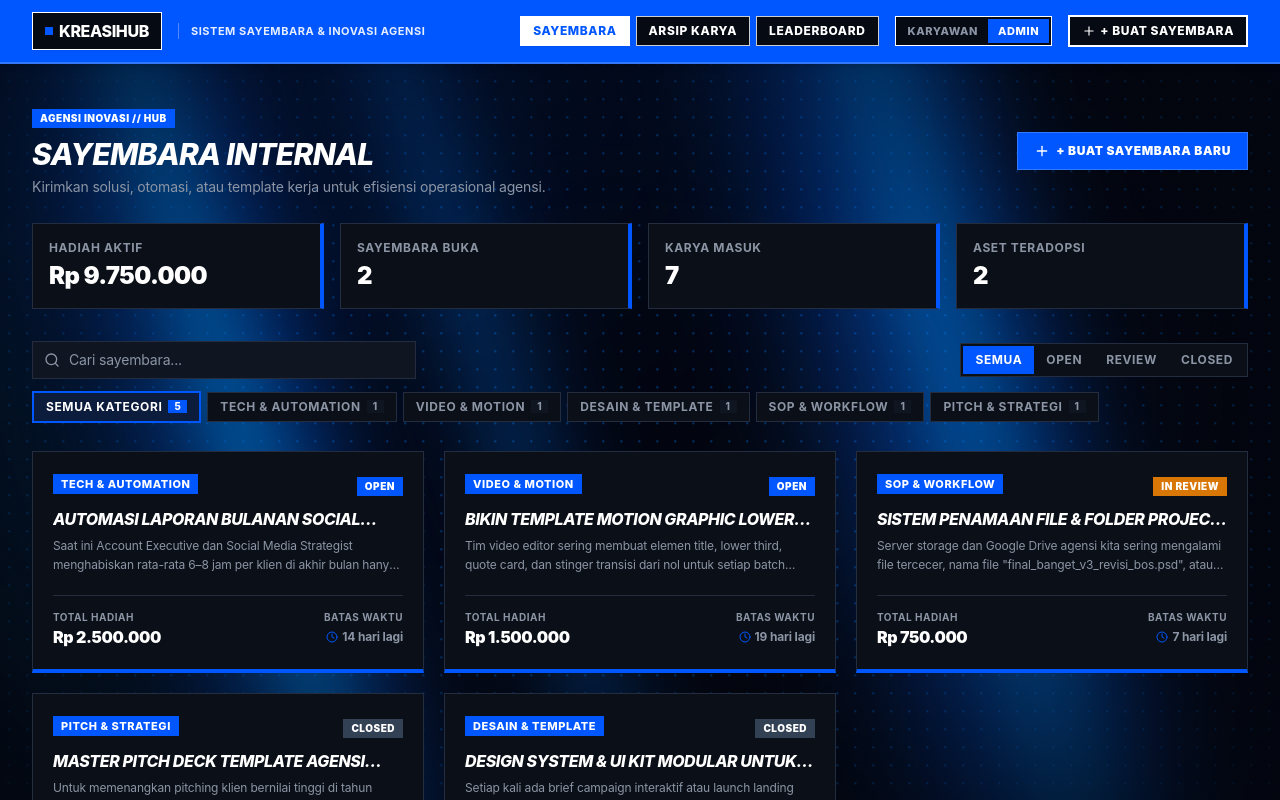
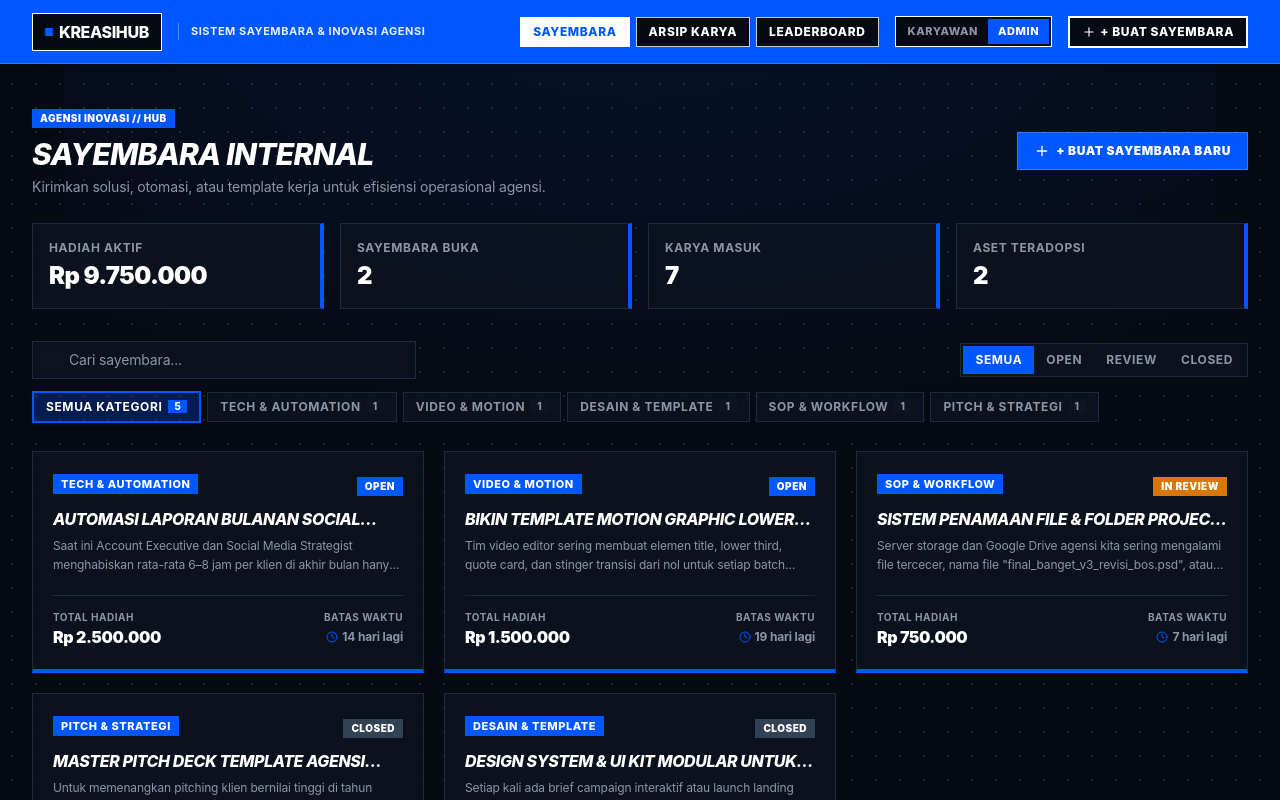
Before and after one commit to Hashifuzu/agency-bounty-hub, a Next.js app: page / in a window 1280 px wide. Shown: the top 800 px of the page. Built offline with nearby package versions, Linux system fonts and the light colour scheme.

Commit message:
feat: polish background to #060A13 with subtle top glow, #1E293B dot grid, and #0E1420 card elevation

```diff
--- a/src/app/globals.css
+++ b/src/app/globals.css
@@ -2,23 +2,22 @@
 
 :root {
   --cobalt: #0057FF;
-  --bg-dark-1: #03060F;
-  --bg-dark-2: #070D1F;
-  --surface-card: #0B0F17;
-  --surface-inner: #0F1521;
+  --bg-dark-1: #060A13;
+  --surface-card: rgba(14, 20, 32, 0.85);
+  --surface-inner: #0E1420;
   --surface-active: #0C1C3D;
   --border-primary: #E2E8F0;
-  --border-secondary: #232D3F;
+  --border-secondary: #1E293B;
   --text-main: #FFFFFF;
   --text-muted: #8B95A5;
 }
 
 html {
-  background-color: #03060F;
+  background-color: #060A13;
 }
 
 body {
-  background-color: transparent;
+  background-color: #060A13;
   color: #FFFFFF;
   font-family: -apple-system, BlinkMacSystemFont, "Segoe UI", Roboto, "Helvetica Neue", Arial, sans-serif;
   overflow-x: hidden;
@@ -34,11 +33,11 @@ body {
 }
 
 ::-webkit-scrollbar-track {
-  background: #03060F;
+  background: #060A13;
 }
 
 ::-webkit-scrollbar-thumb {
-  background: #232D3F;
+  background: #1E293B;
   border-radius: 0px;
 }
 
@@ -46,12 +45,14 @@ body {
   background: #0057FF;
 }
 
-/* Flat High-Contrast Obsidian Card Utility */
+/* Polished Editorial Surface Card Utility */
 .cobalt-card {
-  background-color: #0B0F17;
-  border: 1px solid #232D3F;
+  background-color: rgba(14, 20, 32, 0.85);
+  backdrop-filter: blur(4px);
+  -webkit-backdrop-filter: blur(4px);
+  border: 1px solid #1E293B;
   border-radius: 0px;
-  transition: border-color 0.15s ease;
+  transition: border-color 0.15s ease, background-color 0.15s ease;
 }
 
 .cobalt-card:hover {
@@ -67,178 +68,21 @@ body {
 }
 
 /* =========================================================================
-   ANIMATED MOVING COBALT DOT MATRIX GRID (MATCHING REFERENCE IMAGE)
+   REFINED EDITORIAL BACKGROUND: TOP AMBIENT GLOW & SUBTLE DOT GRID
    ========================================================================= */
 
-.cobalt-dot-grid-animated {
-  background-image: radial-gradient(rgba(0, 130, 255, 0.45) 1.5px, transparent 1.5px);
-  background-size: 18px 18px;
-  animation: dot-grid-drift 22s linear infinite;
-  will-change: background-position;
-}
-
-@keyframes dot-grid-drift {
-  0% {
-    background-position: 0 0;
-  }
-  100% {
-    /* Exact multiple of 18px (18 * 4 = 72px) for a seamless 100% smooth loop */
-    background-position: 72px 72px;
-  }
-}
-
-/* =========================================================================
-   HIGH-CONTRAST VOLUMETRIC COBALT LIGHT SHAFTS
-   ========================================================================= */
-
-/* Left Sharp Diagonal Light Shaft */
-.cobalt-shaft-left {
-  background: linear-gradient(
-    90deg,
-    transparent 0%,
-    rgba(0, 87, 255, 0.08) 15%,
-    rgba(0, 102, 255, 0.45) 45%,
-    rgba(0, 160, 255, 0.75) 55%,
-    rgba(0, 102, 255, 0.45) 65%,
-    rgba(0, 87, 255, 0.08) 85%,
+/* Top Ambient Glow (Subtle 10% Cobalt Glow directly under navbar) */
+.top-ambient-glow {
+  background: radial-gradient(
+    ellipse 850px 420px at 50% 0px,
+    rgba(0, 87, 255, 0.10) 0%,
     transparent 100%
-  );
-  filter: blur(28px);
-  transform: rotate(-18deg);
-  animation: shaft-left-anim 10s ease-in-out infinite alternate;
-  will-change: transform, opacity;
-}
-
-/* Right Wide Diagonal Light Shaft */
-.cobalt-shaft-right {
-  background: linear-gradient(
-    90deg,
-    transparent 0%,
-    rgba(0, 87, 255, 0.06) 15%,
-    rgba(0, 95, 255, 0.38) 40%,
-    rgba(0, 140, 255, 0.65) 55%,
-    rgba(0, 95, 255, 0.38) 70%,
-    rgba(0, 87, 255, 0.06) 85%,
-    transparent 100%
-  );
-  filter: blur(36px);
-  transform: rotate(-17deg);
-  animation: shaft-right-anim 13s ease-in-out infinite alternate;
-  will-change: transform, opacity;
-}
-
-/* Center-Left Dynamic Accent Beam */
-.cobalt-shaft-center {
-  background: linear-gradient(
-    90deg,
-    transparent 0%,
-    rgba(0, 87, 255, 0.05) 20%,
-    rgba(0, 120, 255, 0.32) 50%,
-    rgba(0, 87, 255, 0.05) 80%,
-    transparent 100%
-  );
-  filter: blur(24px);
-  transform: rotate(-19deg);
-  animation: shaft-center-anim 16s ease-in-out infinite alternate;
-  will-change: transform, opacity;
-}
-
-/* Sweeping Highlight Beam */
-.cobalt-shaft-sweep {
-  background: linear-gradient(
-    90deg,
-    transparent 0%,
-    rgba(0, 150, 255, 0.18) 50%,
-    transparent 100%
-  );
-  filter: blur(32px);
-  transform: rotate(-18deg);
-  animation: shaft-sweep-anim 18s cubic-bezier(0.4, 0, 0.2, 1) infinite alternate;
-  will-change: transform, opacity;
-}
-
-/* Radial Vignette */
-.bg-radial-vignette {
-  background: radial-gradient(
-    ellipse at 50% 50%,
-    transparent 35%,
-    rgba(3, 6, 15, 0.4) 70%,
-    rgba(3, 6, 15, 0.85) 100%
   );
 }
 
-/* KEYFRAMES */
-@keyframes shaft-left-anim {
-  0% {
-    transform: rotate(-18deg) translate3d(0, -25px, 0) scaleX(0.95);
-    opacity: 0.85;
-  }
-  50% {
-    transform: rotate(-16deg) translate3d(35px, 20px, 0) scaleX(1.15);
-    opacity: 1;
-  }
-  100% {
-    transform: rotate(-19deg) translate3d(-15px, 35px, 0) scaleX(1.02);
-    opacity: 0.8;
-  }
+/* Subtle Dot Grid (#1E293B 1px, 24px x 24px) */
+.subtle-dot-grid {
+  background-image: radial-gradient(#1E293B 1px, transparent 1px);
+  background-size: 24px 24px;
+  opacity: 0.85;
 }
-
-@keyframes shaft-right-anim {
-  0% {
-    transform: rotate(-17deg) translate3d(0, 30px, 0) scaleX(1.05);
-    opacity: 0.75;
-  }
-  50% {
-    transform: rotate(-15deg) translate3d(-35px, -20px, 0) scaleX(0.92);
-    opacity: 0.95;
-  }
-  100% {
-    transform: rotate(-18deg) translate3d(25px, -35px, 0) scaleX(1.12);
-    opacity: 0.8;
-  }
-}
-
-@keyframes shaft-center-anim {
-  0% {
-    transform: rotate(-19deg) translate3d(0, 20px, 0);
-    opacity: 0.5;
-  }
-  50% {
-    transform: rotate(-17deg) translate3d(-20px, -20px, 0);
-    opacity: 0.85;
-  }
-  100% {
-    transform: rotate(-20deg) translate3d(15px, 15px, 0);
-    opacity: 0.55;
-  }
-}
-
-@keyframes shaft-sweep-anim {
-  0% {
-    transform: rotate(-18deg) translate3d(-10%, -10%, 0);
-    opacity: 0.2;
-  }
-  50% {
-    transform: rotate(-17deg) translate3d(20%, 15%, 0);
-    opacity: 0.7;
-  }
-  100% {
-    transform: rotate(-19deg) translate3d(45%, 5%, 0);
-    opacity: 0.25;
-  }
-}
-
-@keyframes ambient-glow {
-  0%, 100% {
-    opacity: 0.6;
-    transform: translate(-50%, -50%) scale(0.95);
-  }
-  50% {
-    opacity: 0.9;
-    transform: translate(-50%, -50%) scale(1.1);
-  }
-}
-
-.animate-ambient-glow {
-  animation: ambient-glow 8s ease-in-out infinite;
-}
--- a/src/app/hall-of-fame/page.tsx
+++ b/src/app/hall-of-fame/page.tsx
@@ -109,11 +109,11 @@ export default function HallOfFamePage() {
           {hallOfFameItems.map((item) => (
             <div
               key={item.id}
-              className="bg-[#0B0F17] border border-[#232D3F] border-b-4 border-b-[#0057FF] flex flex-col justify-between overflow-hidden hover:border-[#0057FF] transition-all rounded-none"
+              className="bg-[#0E1420]/85 backdrop-blur-sm border border-[#1E293B] border-b-4 border-b-[#0057FF] flex flex-col justify-between overflow-hidden hover:border-[#0057FF] transition-all rounded-none"
             >
               <div>
                 {/* Preview Thumbnail */}
-                <div className="relative w-full h-44 bg-[#060A13] overflow-hidden">
+                <div className="relative w-full h-44 bg-[#0A0F1A] overflow-hidden">
                   <img
                     src={item.previewUrl}
                     alt={item.title}
@@ -134,7 +134,7 @@ export default function HallOfFamePage() {
                   </div>
 
                   {/* Usage Counter */}
-                  <div className="absolute top-2.5 right-2.5 px-2 py-0.5 bg-[#060A13] border border-[#232D3F] text-[10px] font-bold text-white flex items-center gap-1 rounded-none">
+                  <div className="absolute top-2.5 right-2.5 px-2 py-0.5 bg-[#060A13] border border-[#1E293B] text-[10px] font-bold text-white flex items-center gap-1 rounded-none">
                     <FolderDown className="w-3 h-3 text-[#0057FF]" />
                     <span>{item.downloadsCount}X DIGUNAKAN</span>
                   </div>
--- a/src/components/AnimatedBackground.tsx
+++ b/src/components/AnimatedBackground.tsx
@@ -6,31 +6,16 @@ export default function AnimatedBackground() {
   return (
     <div
       aria-hidden="true"
-      className="fixed inset-0 pointer-events-none z-0 overflow-hidden select-none bg-[#03060F]"
+      className="fixed inset-0 pointer-events-none z-0 overflow-hidden select-none bg-[#060A13]"
     >
-      {/* 1. Base Dark Canvas */}
-      <div className="absolute inset-0 bg-[#03060F]" />
+      {/* 1. Base Dark Background (#060A13) */}
+      <div className="absolute inset-0 bg-[#060A13]" />
 
-      {/* 2. Animated Moving Cobalt Dot Matrix Grid (18px Spacing, Seamless Drift) */}
-      <div className="cobalt-dot-grid-animated absolute inset-0 pointer-events-none opacity-80" />
+      {/* 2. Subtle Dot Grid Pattern (#1E293B 1px, 24px x 24px) */}
+      <div className="subtle-dot-grid absolute inset-0 pointer-events-none" />
 
-      {/* 3. Deep Radial Ambient Glow */}
-      <div className="absolute top-1/3 left-1/2 -translate-x-1/2 -translate-y-1/2 w-[1000px] h-[700px] bg-[#0057FF]/20 rounded-full blur-[140px] animate-ambient-glow" />
-
-      {/* 4. Primary Left Light Shaft (Crisp & High-Contrast like reference) */}
-      <div className="cobalt-shaft-left absolute -top-[30%] left-[-40px] sm:left-[2%] w-[240px] sm:w-[320px] h-[170%] pointer-events-none" />
-
-      {/* 5. Secondary Right Light Shaft (Wide atmospheric beam) */}
-      <div className="cobalt-shaft-right absolute -top-[25%] right-[-60px] sm:right-[4%] w-[320px] sm:w-[480px] h-[160%] pointer-events-none" />
-
-      {/* 6. Center-Left Dynamic Accent Beam */}
-      <div className="cobalt-shaft-center absolute -top-[40%] left-[32%] w-[160px] sm:w-[220px] h-[180%] pointer-events-none" />
-
-      {/* 7. Slow Sweeping Shimmer Beam */}
-      <div className="cobalt-shaft-sweep absolute -top-[30%] -left-[20%] w-[360px] h-[170%] pointer-events-none" />
-
-      {/* 8. Subtle Corner Vignette */}
-      <div className="absolute inset-0 bg-radial-vignette pointer-events-none" />
+      {/* 3. Top Ambient Glow (Soft 10% #0057FF radial fade directly beneath navbar) */}
+      <div className="top-ambient-glow absolute top-0 left-1/2 -translate-x-1/2 w-full max-w-6xl h-[450px] pointer-events-none" />
     </div>
   );
 }
--- a/src/components/BountyCard.tsx
+++ b/src/components/BountyCard.tsx
@@ -28,7 +28,7 @@ export default function BountyCard({ bounty }: Props) {
   return (
     <Link
       href={`/bounty/${bounty.id}`}
-      className="group relative flex flex-col justify-between p-5 bg-[#0B0F17] border border-[#232D3F] border-b-4 border-b-[#0057FF] hover:border-[#0057FF] transition-all rounded-none"
+      className="group relative flex flex-col justify-between p-5 bg-[#0E1420]/85 backdrop-blur-sm border border-[#1E293B] border-b-4 border-b-[#0057FF] hover:border-[#0057FF] transition-all rounded-none"
     >
       <div>
         {/* Top Badges Row */}
@@ -68,7 +68,7 @@ export default function BountyCard({ bounty }: Props) {
       </div>
 
       {/* Bottom Row: Nominal Hadiah & Sisa Waktu */}
-      <div className="mt-5 pt-3.5 border-t border-[#232D3F] flex items-center justify-between">
+      <div className="mt-5 pt-3.5 border-t border-[#1E293B] flex items-center justify-between">
         <div>
           <span className="text-[10px] uppercase font-bold text-[#8B95A5] block tracking-wider">
             TOTAL HADIAH
--- a/src/components/CategoryFilter.tsx
+++ b/src/components/CategoryFilter.tsx
@@ -45,7 +45,7 @@ export default function CategoryFilter({
             value={searchQuery}
             onChange={(e) => onSearchChange(e.target.value)}
             placeholder="Cari sayembara..."
-            className="w-full pl-9 pr-8 py-2 text-base sm:text-xs md:text-sm bg-[#0F1521] border border-[#232D3F] text-white placeholder:text-[#8B95A5] focus:outline-none focus:border-[#0057FF] transition-colors rounded-none"
+            className="w-full pl-9 pr-8 py-2 text-base sm:text-xs md:text-sm bg-[#0E1420]/85 backdrop-blur-sm border border-[#1E293B] text-white placeholder:text-[#8B95A5] focus:outline-none focus:border-[#0057FF] transition-colors rounded-none"
           />
           {searchQuery && (
             <button
@@ -58,7 +58,7 @@ export default function CategoryFilter({
         </div>
 
         {/* Status Segmented Control (Grid on mobile, flex on tablet/desktop) */}
-        <div className="grid grid-cols-4 sm:flex items-center bg-[#0B0F17] border border-[#232D3F] p-0.5">
+        <div className="grid grid-cols-4 sm:flex items-center bg-[#0E1420]/85 backdrop-blur-sm border border-[#1E293B] p-0.5">
           {STATUS_ITEMS.map((st) => {
             const isSelected = selectedStatus === st;
             return (
@@ -90,15 +90,15 @@ export default function CategoryFilter({
               onClick={() => onSelectCategory(cat)}
               className={`flex items-center gap-1.5 px-3 py-2 sm:py-1.5 text-xs font-bold uppercase tracking-wider whitespace-nowrap transition-colors rounded-none border shrink-0 ${
                 isSelected
-                  ? 'bg-[#0C1C3D] border-2 border-[#0057FF] text-white'
-                  : 'bg-[#0B0F17] border-[#232D3F] hover:border-[#0057FF] text-[#8B95A5] hover:text-white'
+                  ? 'bg-[#0057FF]/25 border-2 border-[#0057FF] text-white'
+                  : 'bg-[#0E1420]/85 backdrop-blur-sm border border-[#1E293B] hover:border-[#0057FF] text-[#8B95A5] hover:text-white'
               }`}
             >
               <span>{cat}</span>
               {count > 0 && (
                 <span
                   className={`text-[10px] px-1.5 py-0.2 font-extrabold ${
-                    isSelected ? 'bg-[#0057FF] text-white' : 'bg-[#0F1521] text-[#8B95A5]'
+                    isSelected ? 'bg-[#0057FF] text-white' : 'bg-[#0E1420] text-[#8B95A5]'
                   }`}
                 >
                   {count}
--- a/src/components/Navbar.tsx
+++ b/src/components/Navbar.tsx
@@ -28,8 +28,8 @@ export default function Navbar() {
 
   return (
     <>
-      {/* Top Navbar: Full-Width Solid #0057FF */}
-      <header className="sticky top-0 z-40 w-full h-16 bg-[#0057FF] text-white shadow-md border-b-2 border-white/20 select-none">
+      {/* Top Navbar: Full-Width Solid #0057FF with crisp 1px solid rgba(255,255,255,0.2) bottom border */}
+      <header className="sticky top-0 z-40 w-full h-16 bg-[#0057FF] text-white shadow-md border-b border-white/20 select-none">
         <div className="max-w-7xl mx-auto h-full px-3 sm:px-6 lg:px-8 flex items-center justify-between">
           {/* Left: Logo inside #060A13 box with thin white border + subtitle */}
           <div className="flex items-center gap-2 sm:gap-4 min-w-0">
```
Also changed, not shown: src/app/bounty/[id]/page.tsx (+13 -13 lines), src/app/leaderboard/page.tsx (+22 -22 lines), src/app/page.tsx (+6 -6 lines).
